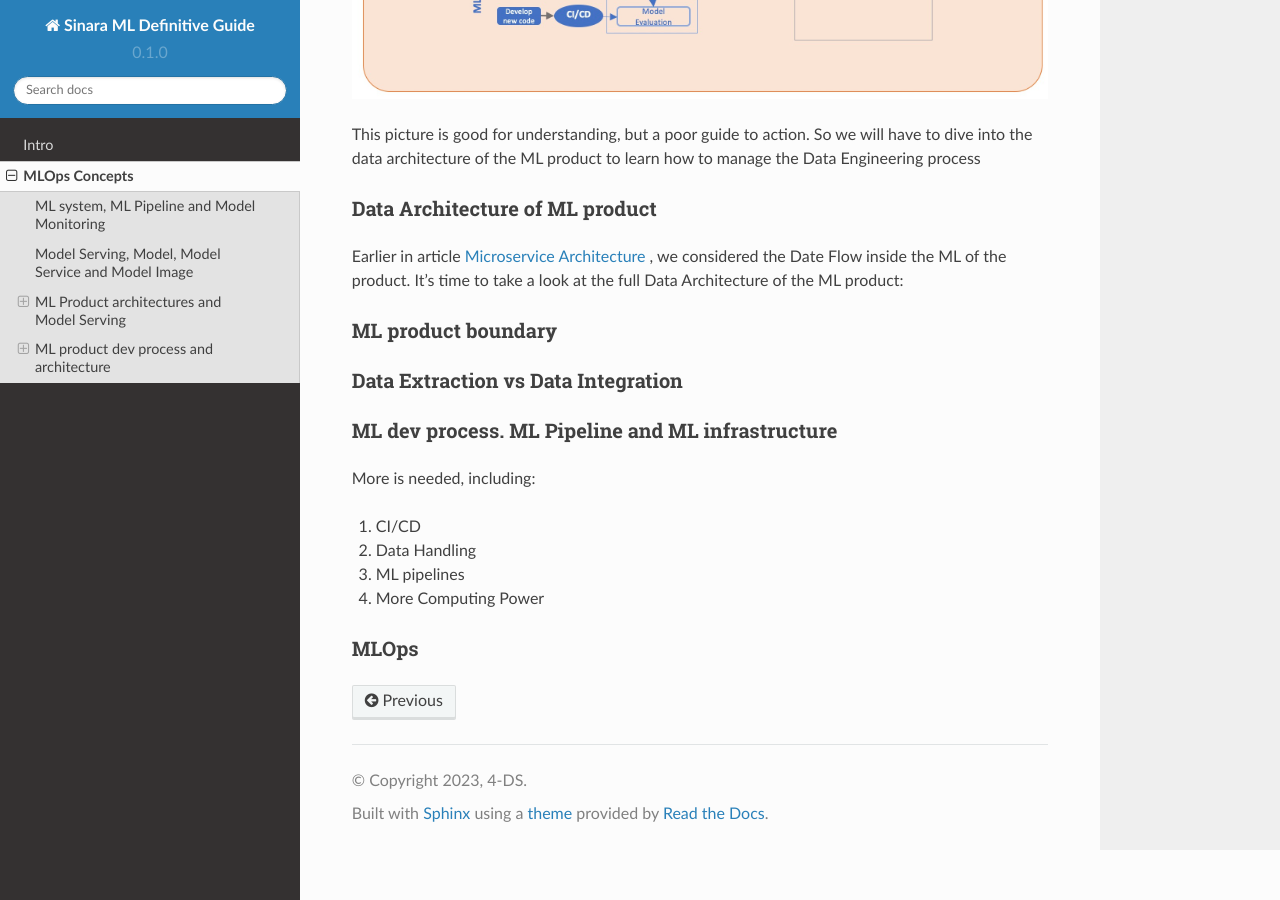
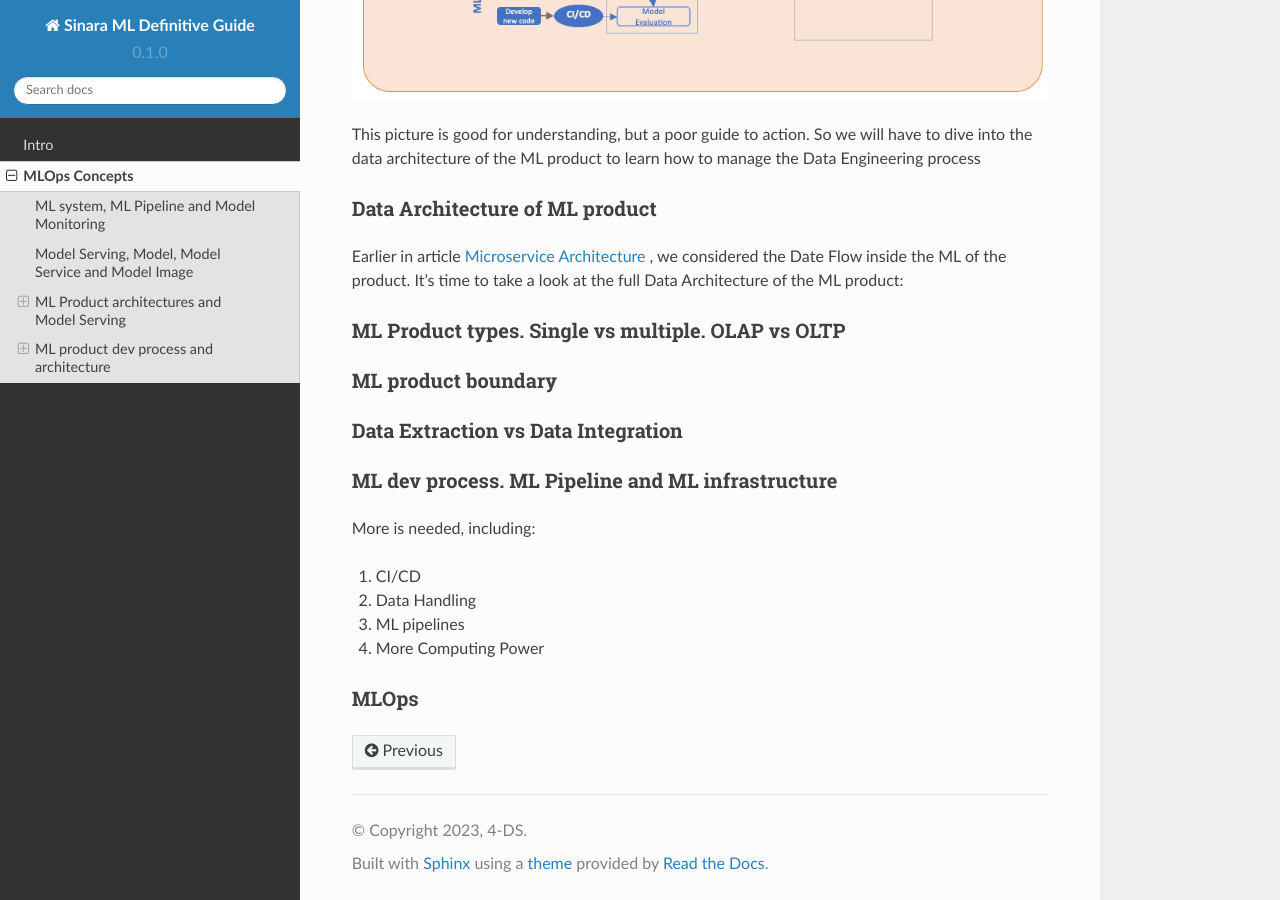
Before and after one commit to 4-DS/SinaraML-Def-Guide, a Sphinx documentation site: the page built from docs/source/concepts.rst, in a window 1280 px wide and 900 px high, scrolled down 9018 px. Built offline with Sphinx 7.4.7 and the Read the Docs theme 2.0.0, drawn with Linux system fonts in a browser that asks for light colours.

Commit message:
Update concepts.rst

```diff
--- a/docs/source/concepts.rst
+++ b/docs/source/concepts.rst
@@ -163,6 +163,9 @@ Data Architecture of ML product
 
 Earlier in article `Microservice Architecture`_ , we considered the Date Flow inside the ML of the product. It's time to take a look at the full Data Architecture of the ML product:
 
+ML Product types. Single vs multiple. OLAP vs OLTP
+==================================================
+
 ML product boundary
 ===================
 
```
